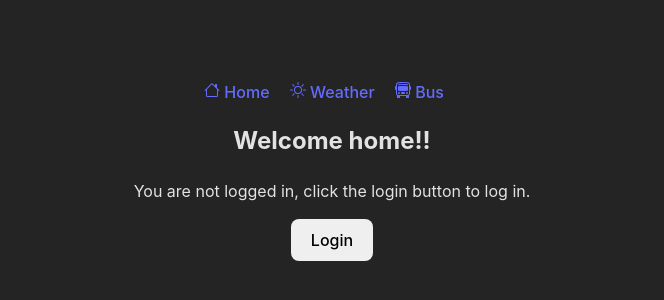
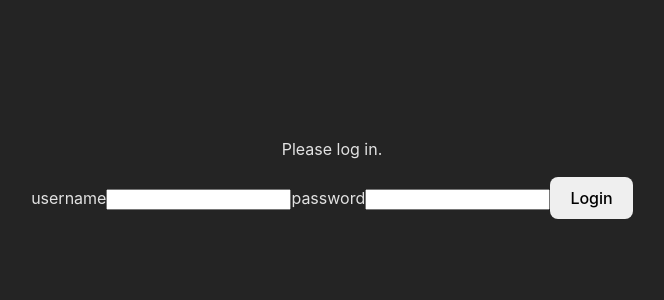
Before and after one commit to clement7903/sctp-group-4, a React (Vite) app: page / in a window 1280 px wide. Shown: the part 230-530 px from the top of the page, without its empty margins (308-972 px from the left). Built offline with nearby package versions, Linux system fonts and the light colour scheme.

Commit message:
add UserBar component, edit AuthContectProvider. Need Login to access Navbar

```diff
--- a/src/assets/components/AuthContextProvider.jsx
+++ b/src/assets/components/AuthContextProvider.jsx
@@ -1,23 +1,65 @@
-import { useState, createContext } from 'react';
+import { useState, createContext } from "react";
+import PropTypes from "prop-types";
 
-export const AuthContext = createContext()
+export const AuthContext = createContext();
 
 // Create the context provider component to manage states
 export function AuthContextProvider({ children }) {
+  const [credentials, setCredentials] = useState({
+    username: "",
+    password: "",
+  });
 
-    // Define states to manage in our context
-    const [isLoggedIn, setIsLoggedIn] = useState(false);
+  const [isLoggedIn, setIsLoggedIn] = useState(false);
 
-    // Define handler methods if needed
-    const loginHandler = () => setIsLoggedIn(true);
-    const logoutHandler = () => setIsLoggedIn(false);
+  const handleCredentialsChange = (event) => {
+    setCredentials((prevCredentials) => {
+      const newCredentials = {
+        ...prevCredentials,
+        [event.target.name]: event.target.value,
+      };
+      return newCredentials;
+    });
+  };
 
-    // Context object to be passed to the provider
-    const context = {
-        isLoggedIn: isLoggedIn,
-        loginHandler: loginHandler,
-        logoutHandler: logoutHandler
+  const handleLogout = () => {
+    setIsLoggedIn(false);
+  };
+
+  const handleLogin = (event) => {
+    event.preventDefault();
+
+    if (!credentials.username || !credentials.password) {
+      alert("Please provide both username and password.");
+      return;
     }
 
-    return <AuthContext.Provider value={context}>{children}</AuthContext.Provider>
+    if (credentials.username === "admin" && credentials.password === "admin") {
+      alert(`✅ Logged in with username: ${credentials.username} and password: ${credentials.password}`);
+
+      setCredentials({
+        username: "",
+        password: "",
+      });
+
+      setIsLoggedIn(true);
+    } else {
+      alert("❌ Invalid credentials");
+    }
+  };
+
+  const context = {
+    credentials,
+    handleCredentialsChange,
+    handleLogin,
+    handleLogout,
+    isLoggedIn,
+  };
+  return (
+    <AuthContext.Provider value={context}>{children}</AuthContext.Provider>
+  );
 }
+
+AuthContextProvider.propTypes = {
+  children: PropTypes.node.isRequired,
+};
--- a/src/assets/components/Home.jsx
+++ b/src/assets/components/Home.jsx
@@ -1,28 +1,18 @@
-import { useContext } from 'react';
-import NavbarComponent from './NavbarComponent';
-import { AuthContext } from './AuthContextProvider';
+import { useContext } from "react";
+import NavbarComponent from "./NavbarComponent";
+import { AuthContextProvider } from "./AuthContextProvider";
+import UserBar from "./UserBar";
 
 function Home() {
-    const authCtx = useContext(AuthContext);
+  return (
+      <div>
+        <AuthContextProvider>
+        <NavbarComponent />
+        <UserBar />
+        </AuthContextProvider>
+      </div>
 
-    return (
-        <div>
-            <NavbarComponent />
-            <h2>Welcome home!!</h2>
-
-            {authCtx.isLoggedIn ? (
-                <>
-                    <p>You are logged in!</p>
-                    <button onClick={authCtx.logoutHandler} className="btn btn-danger">Logout</button>
-                </>
-            ) : (
-                <>
-                    <p>You are not logged in, click the login button to log in.</p>
-                    <button className="btn btn-primary" onClick={authCtx.loginHandler}>Login</button>
-                </>
-            )}
-        </div>
-    );
+  );
 }
 
 export default Home;
--- a/src/assets/components/NavbarComponent.jsx
+++ b/src/assets/components/NavbarComponent.jsx
@@ -1,17 +1,33 @@
-import React from 'react';
-import { Link, Outlet, useParams } from 'react-router-dom';
-import { House, BusFront, Sun } from 'react-bootstrap-icons';
-import styles from './NavbarComponent.module.css';
+import React, { useContext } from "react";
+import { Link, Outlet, useParams } from "react-router-dom";
+import { House, BusFront, Sun } from "react-bootstrap-icons";
+import styles from "./NavbarComponent.module.css";
+import { AuthContext } from "./AuthContextProvider";
 
-export default function NavbarComponent({
-}) {
+export default function NavbarComponent() {
+  const { isLoggedIn } = useContext(AuthContext);
 
   return (
     <>
       <nav className="navbar navbar-expand-lg navbar-light bg-light">
-                <Link to="/" className={styles.navbarItems}> <House></House> Home</Link>
-                <Link to="weather" className={styles.navbarItems}> <Sun></Sun> Weather</Link>
-                <Link to="bus" className={styles.navbarItems}> <BusFront></BusFront> Bus</Link>
+        {isLoggedIn ? (
+          <>
+            <Link to="/" className={styles.navbarItems}>
+              {" "}
+              <House></House> Home
+            </Link>
+            <Link to="weather" className={styles.navbarItems}>
+              {" "}
+              <Sun></Sun> Weather
+            </Link>
+            <Link to="bus" className={styles.navbarItems}>
+              {" "}
+              <BusFront></BusFront> Bus
+            </Link>
+          </>
+        ) : (
+          <p>Please log in.</p>
+        )}
       </nav>
       <Outlet></Outlet>
     </>
--- /dev/null
+++ b/src/assets/components/UserBar.jsx
@@ -0,0 +1,38 @@
+import { useContext } from "react";
+import { AuthContext } from "./AuthContextProvider";
+
+function UserBar() {
+  const UserBarCtx = useContext(AuthContext);
+  const { credentials, handleCredentialsChange, handleLogin, handleLogout, isLoggedIn } = UserBarCtx;
+
+  if (isLoggedIn) {
+    return (
+      <div>
+        <h3>Welcome!</h3>
+        <button onClick={handleLogout}>Logout</button>
+      </div>
+    );
+  }
+
+  return (
+    <div>
+      <form onSubmit={handleLogin}>
+        <label htmlFor="username">username</label>
+        <input
+          name="username"
+          value={credentials.username}
+          onChange={handleCredentialsChange}
+        />
+        <label>password</label>
+        <input
+          name="password"
+          value={credentials.password}
+          onChange={handleCredentialsChange}
+          type="password"
+        />
+        <button type="submit">Login</button>
+      </form>
+    </div>
+  );
+}
+export default UserBar;
```
Lines whose indentation alone changed are shown as unchanged.
